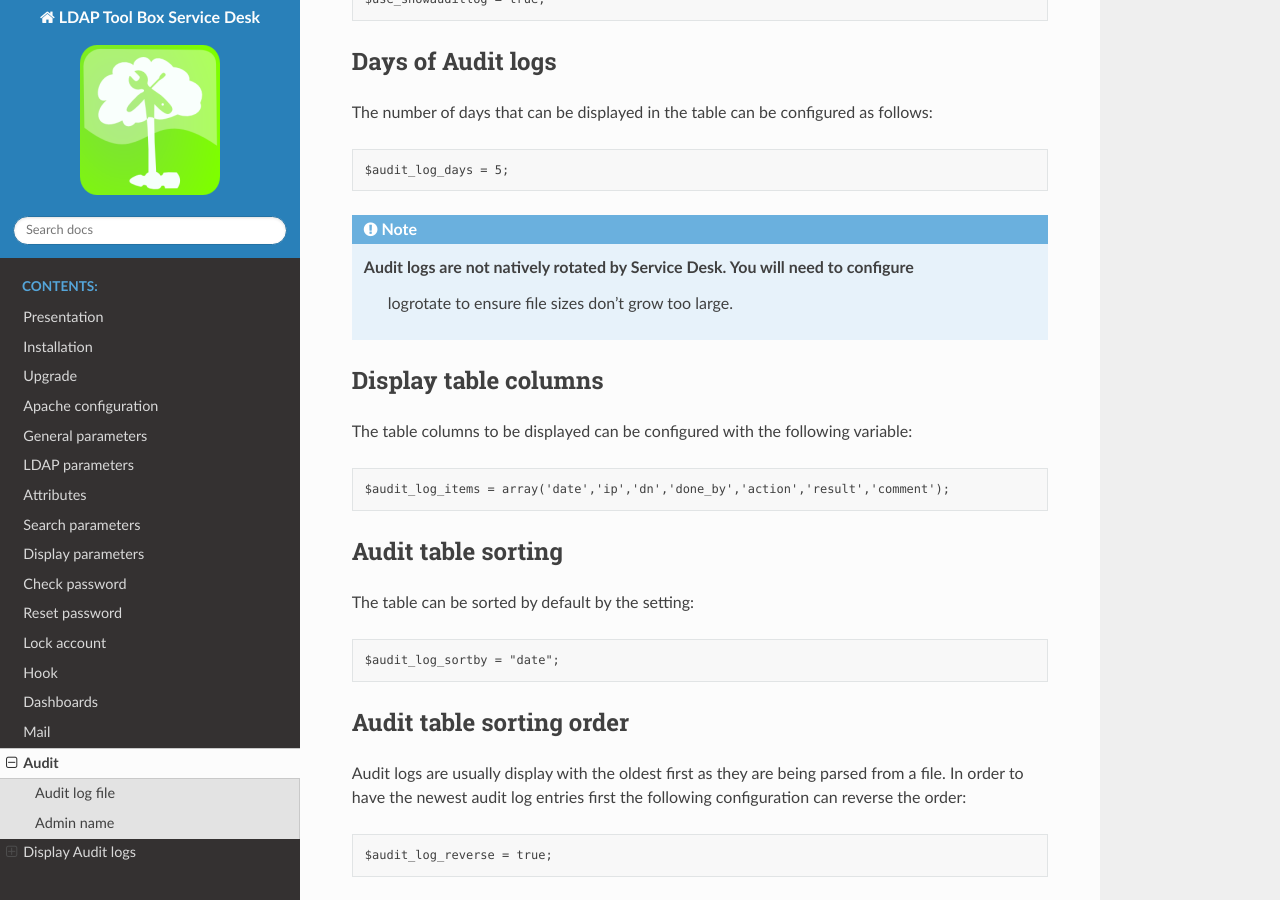
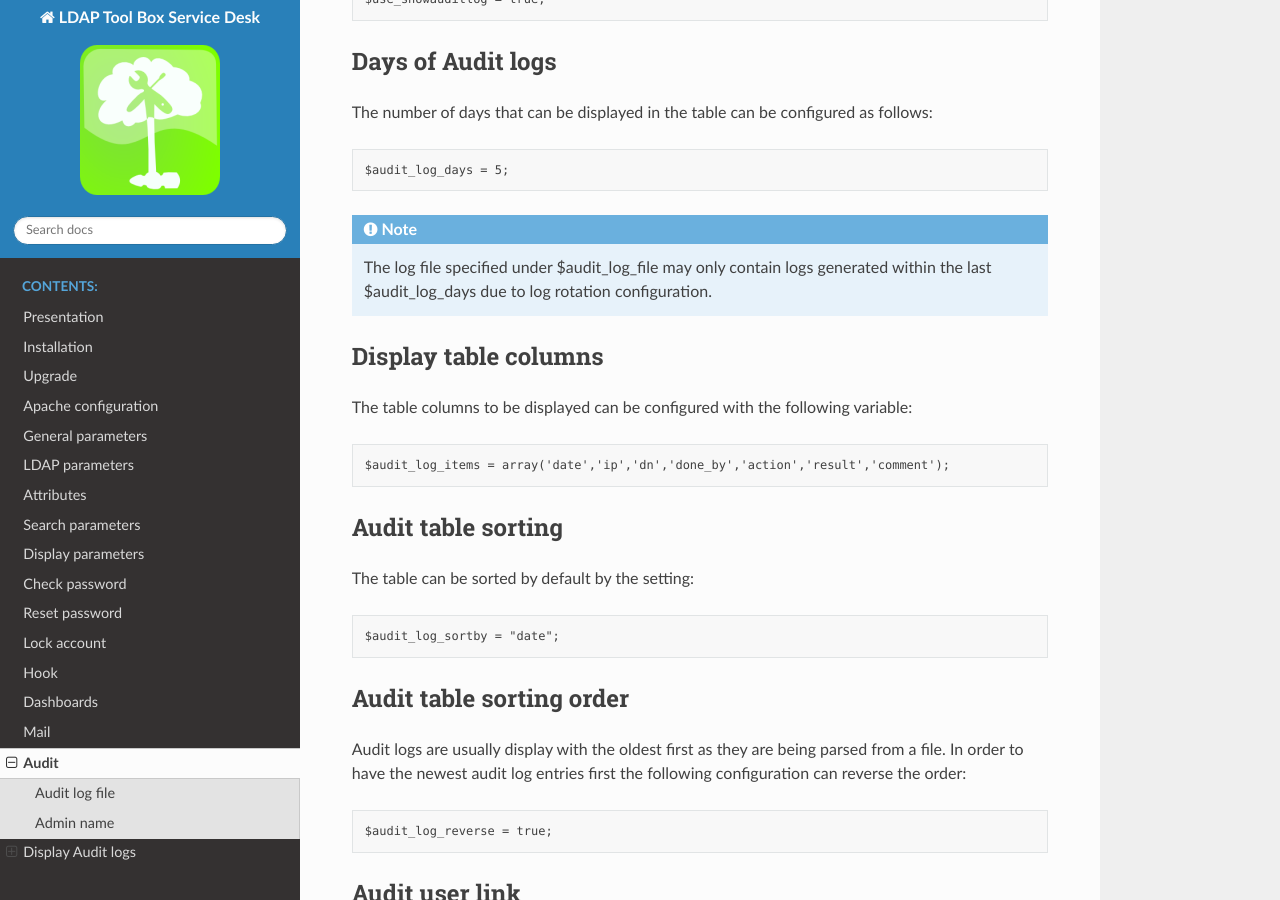
Before and after one commit to ltb-project/service-desk, a Sphinx documentation site: the page built from docs/audit.rst, in a window 1280 px wide and 900 px high, scrolled down 1926 px. Built offline with Sphinx 7.4.7 and the Read the Docs theme 2.0.0, drawn with Linux system fonts in a browser that asks for light colours.

Commit message:
Audit logrotate documentation update.

```diff
--- a/docs/audit.rst
+++ b/docs/audit.rst
@@ -95,8 +95,7 @@ The number of days that can be displayed in the table can be configured as follo
 
 .. note::
 
-   Audit logs are not natively rotated by Service Desk. You will need to configure
-    logrotate to ensure file sizes don't grow too large.
+   The log file specified under $audit_log_file may only contain logs generated within the last $audit_log_days due to log rotation configuration.
 
 Display table columns
 ---------------------
```
